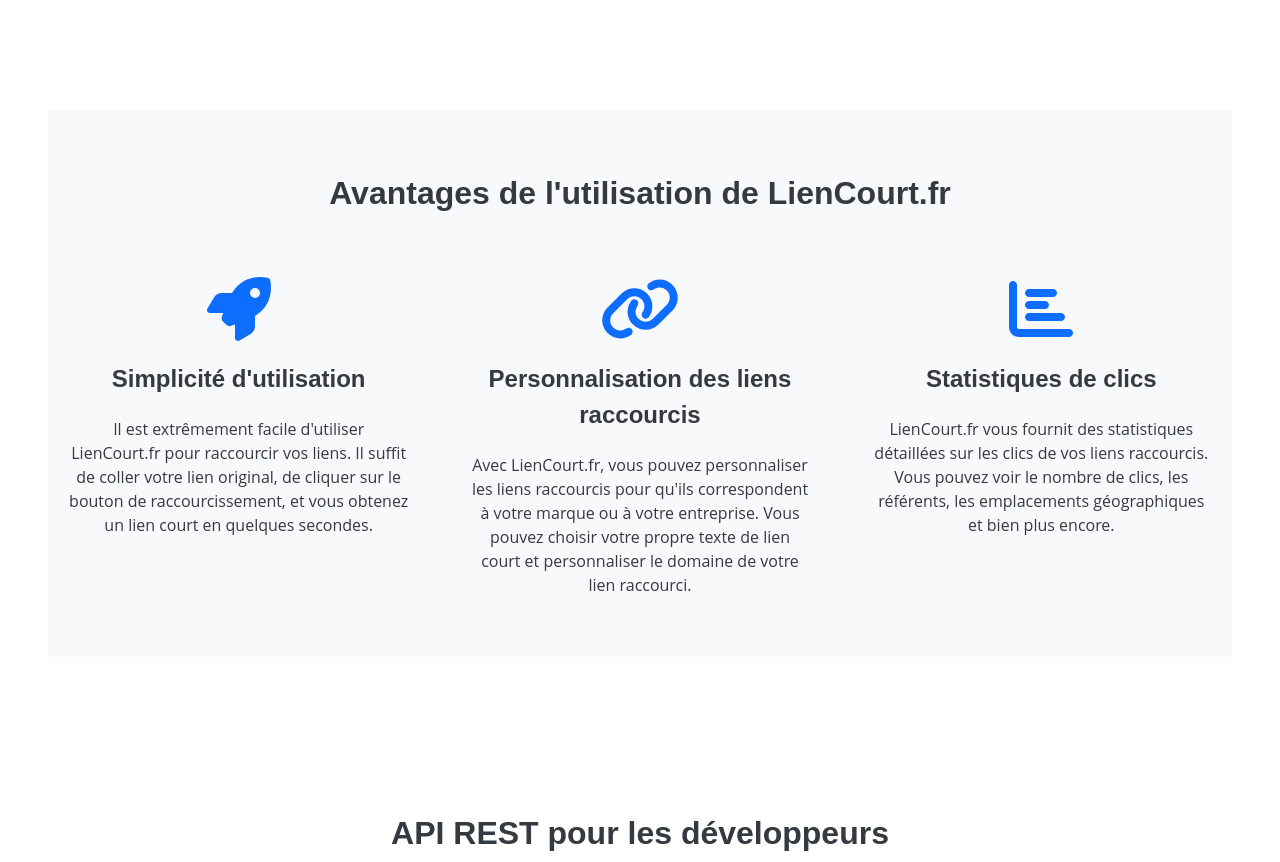
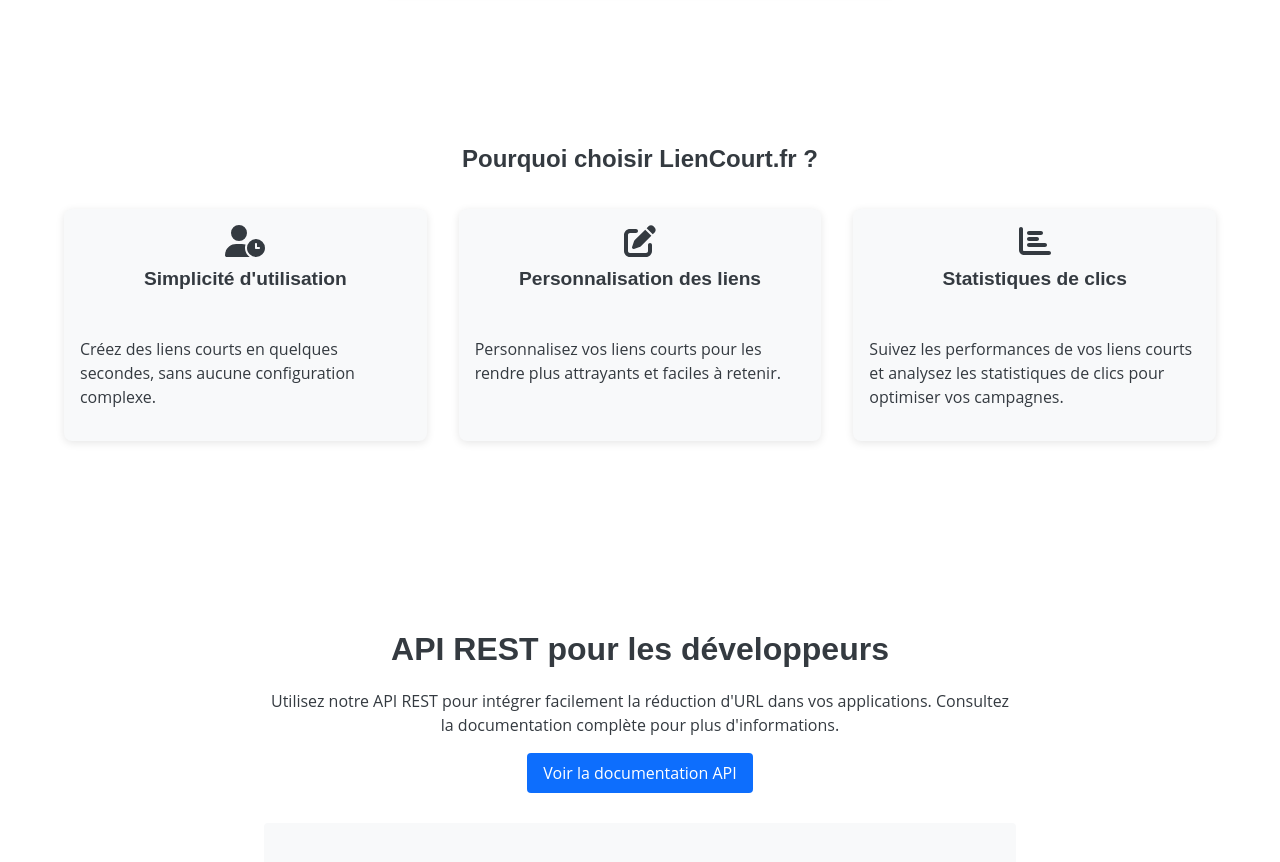
Before and after one commit to mathieuc22/url-shortener-frontend, a Vue app: page / in a window 1280 px wide. Shown: the part 1274-2136 px from the top of the page. Built offline with nearby package versions, Linux system fonts and the light colour scheme.

Commit message:
Update advantages section

```diff
--- a/src/components/AdvantagesSection.vue
+++ b/src/components/AdvantagesSection.vue
@@ -1,99 +1,83 @@
 <template>
-  <section class="advantages">
-    <div class="container">
-      <h2 class="section-title">Avantages de l'utilisation de LienCourt.fr</h2>
-      <div class="advantages-grid">
-        <div class="advantages-item">
-          <font-awesome-icon
-            :icon="['fas', 'rocket']"
-            class="advantages-icon"
-          />
-          <h3 class="advantages-subtitle">Simplicité d'utilisation</h3>
-          <p class="advantages-description">
-            Il est extrêmement facile d'utiliser LienCourt.fr pour raccourcir
-            vos liens. Il suffit de coller votre lien original, de cliquer sur
-            le bouton de raccourcissement, et vous obtenez un lien court en
-            quelques secondes.
+  <div class="advantages">
+    <h2 class="advantages__title">Pourquoi choisir LienCourt.fr ?</h2>
+    <div class="advantages__cards">
+      <div class="advantages-card">
+        <font-awesome-icon icon="user-clock" class="advantages-card__icon" />
+        <h3 class="advantages-card__title">Simplicité d'utilisation</h3>
+        <p class="advantages-card__description">
+          Créez des liens courts en quelques secondes, sans aucune configuration
+          complexe.
         </p>
       </div>
-        <div class="advantages-item">
-          <font-awesome-icon :icon="['fas', 'link']" class="advantages-icon" />
-          <h3 class="advantages-subtitle">
-            Personnalisation des liens raccourcis
-          </h3>
-          <p class="advantages-description">
-            Avec LienCourt.fr, vous pouvez personnaliser les liens raccourcis
-            pour qu'ils correspondent à votre marque ou à votre entreprise. Vous
-            pouvez choisir votre propre texte de lien court et personnaliser le
-            domaine de votre lien raccourci.
+      <div class="advantages-card">
+        <font-awesome-icon icon="edit" class="advantages-card__icon" />
+        <h3 class="advantages-card__title">Personnalisation des liens</h3>
+        <p class="advantages-card__description">
+          Personnalisez vos liens courts pour les rendre plus attrayants et
+          faciles à retenir.
         </p>
       </div>
-        <div class="advantages-item">
-          <font-awesome-icon
-            :icon="['fas', 'chart-bar']"
-            class="advantages-icon"
-          />
-          <h3 class="advantages-subtitle">Statistiques de clics</h3>
-          <p class="advantages-description">
-            LienCourt.fr vous fournit des statistiques détaillées sur les clics
-            de vos liens raccourcis. Vous pouvez voir le nombre de clics, les
-            référents, les emplacements géographiques et bien plus encore.
+      <div class="advantages-card">
+        <font-awesome-icon icon="chart-bar" class="advantages-card__icon" />
+        <h3 class="advantages-card__title">Statistiques de clics</h3>
+        <p class="advantages-card__description">
+          Suivez les performances de vos liens courts et analysez les
+          statistiques de clics pour optimiser vos campagnes.
         </p>
       </div>
     </div>
   </div>
-  </section>
 </template>
 
 <style scoped>
-.container {
-  max-width: 1200px;
-  margin: 0 auto;
-  padding: 0 20px;
-}
-
-.section-title {
-  text-align: center;
-  font-size: 2rem;
-  font-weight: bold;
-  margin-top: 0;
-  margin-bottom: 60px;
-}
-
 .advantages {
-  background-color: var(--color-light);
-  padding: 60px 0;
-}
-
-.advantages-grid {
-  display: grid;
-  grid-template-columns: repeat(auto-fit, minmax(300px, 1fr));
-  gap: 60px;
-}
-
-.advantages-item {
   display: flex;
   flex-direction: column;
   align-items: center;
-  text-align: center;
+  gap: 1rem;
+  padding: 1rem;
+  border-radius: 0.5rem;
+  margin: 1rem 0;
 }
 
-.advantages-icon {
-  font-size: 4rem;
-  color: var(--color-primary);
-  margin-bottom: 20px;
+.advantages__title {
+  font-size: 1.5rem;
+  margin-bottom: 1rem;
 }
 
-.advantages-subtitle {
-  font-size: 1.5rem;
-  font-weight: bold;
-  margin-top: 0;
-  margin-bottom: 20px;
+.advantages__cards {
+  display: flex;
+  flex-direction: column;
+  gap: 1rem;
 }
 
-.advantages-description {
-  font-size: 1rem;
-  line-height: 1.5;
-  margin: 0;
+.advantages-card {
+  display: flex;
+  flex-direction: column;
+  align-items: center;
+  gap: 0.5rem;
+  padding: 1rem;
+  background-color: var(--color-light);
+  border-radius: 0.5rem;
+  box-shadow: 0 2px 8px rgba(0, 0, 0, 0.1);
+  flex: 1;
+  min-width: 250px;
+}
+
+.advantages-card__icon {
+  font-size: 2rem;
+}
+
+.advantages-card__title {
+  font-size: 1.2rem;
+}
+
+@media screen and (min-width: 768px) {
+  .advantages__cards {
+    flex-direction: row;
+    justify-content: center;
+    gap: 2rem;
+  }
 }
 </style>
--- a/src/main.js
+++ b/src/main.js
@@ -5,14 +5,16 @@
     faLink,
     faChartBar,
     faSun,
-    faMoon } from '@fortawesome/free-solid-svg-icons';
+    faMoon,
+    faUserClock,
+    faEdit } from '@fortawesome/free-solid-svg-icons';
 import { FontAwesomeIcon } from '@fortawesome/vue-fontawesome';
 import './style.css'
 
 import App from './App.vue';
 import router from './router';
 
-library.add(faSun, faMoon, faRocket, faLink, faChartBar);
+library.add(faSun, faMoon, faRocket, faLink, faChartBar, faUserClock, faEdit);
 
 const app = createApp(App);
 app.component('font-awesome-icon', FontAwesomeIcon);
```
Lines whose indentation alone changed are shown as unchanged.
